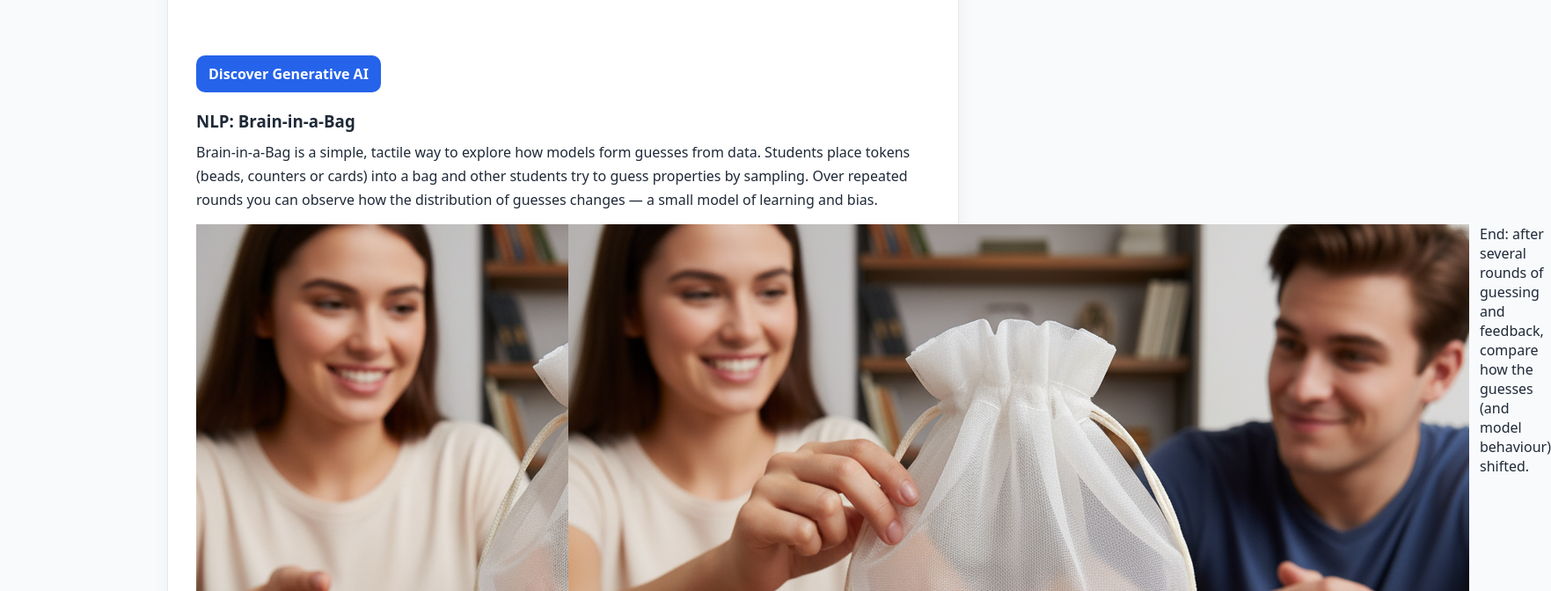
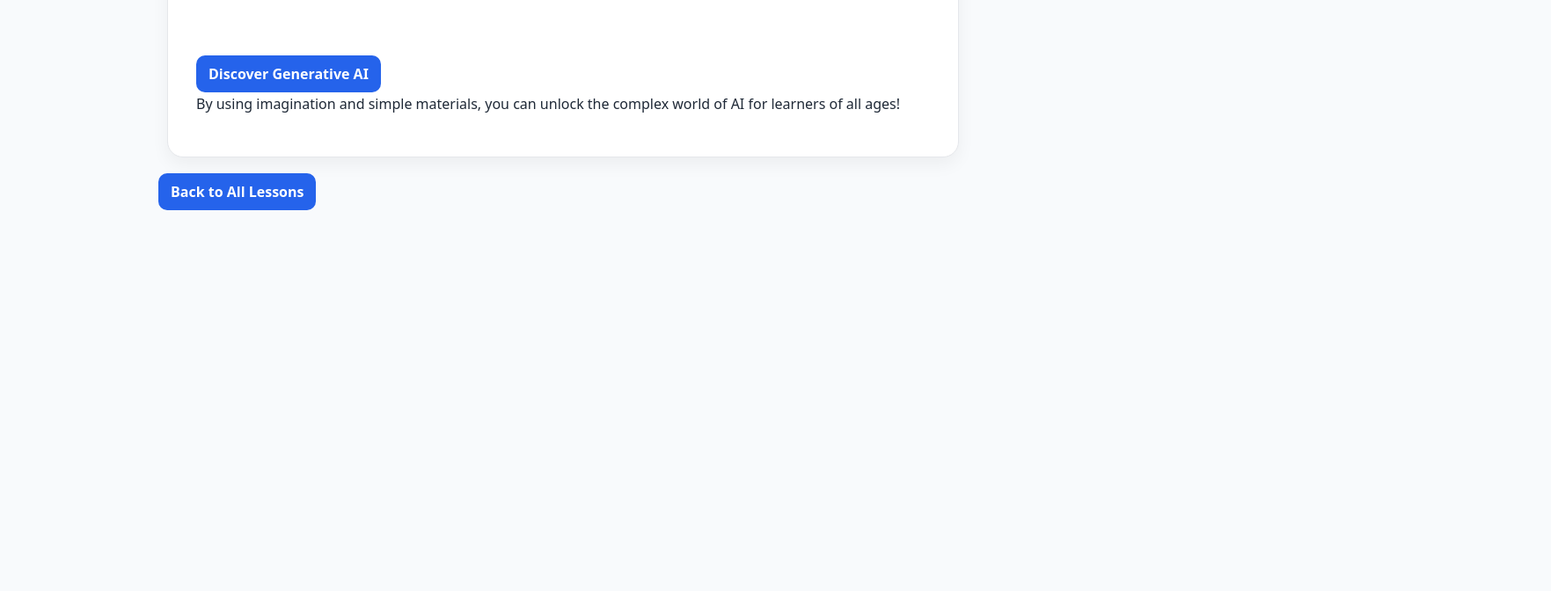
Before and after one commit to clarkngo/AI-Unplugged, a React (Vite) app: page /#/how-to-teach in a window 1280 px wide. Shown: the part 2580-3252 px from the top of the page at 88% size, 1763 px wide, since content can reach past the window. After the commit the page ends 2879 px from the top, so only its background shows below. Built offline with nearby package versions, Linux system fonts and the light colour scheme.

Commit message:
chore: move Brain-in-a-Bag images/section to NLP page

```diff
--- a/src/pages/HowToTeach.jsx
+++ b/src/pages/HowToTeach.jsx
@@ -45,19 +45,7 @@ export default function HowToTeach() {
           <img src={asset('images/story-dice.svg')} alt="Story Dice Game" className="activity-image" />
           <Link to="/generative-ai" className="back-link">Discover Generative AI</Link>
 
-          <h3>NLP: Brain-in-a-Bag</h3>
-          <p>Brain-in-a-Bag is a simple, tactile way to explore how models form guesses from data. Students place tokens (beads, counters or cards) into a bag and other students try to guess properties by sampling. Over repeated rounds you can observe how the distribution of guesses changes — a small model of learning and bias.</p>
-          <div className="activity-visual">
-            <div className="step">
-              <img src={asset('images/brain-in-a-bag-start.png')} alt="Brain-in-a-bag — start" />
-              <div className="step-body">Start: set up the bag with a mix of tokens representing the data the model will see.</div>
-            </div>
-            <div className="step">
-              <img src={asset('images/brain-in-a-bag-end.png')} alt="Brain-in-a-bag — end" />
-              <div className="step-body">End: after several rounds of guessing and feedback, compare how the guesses (and model behaviour) shifted.</div>
-            </div>
-          </div>
-          <Link to="/nlp" className="back-link">Try Brain-in-a-Bag (NLP)</Link>
+
 
           <p>By using imagination and simple materials, you can unlock the complex world of AI for learners of all ages!</p>
         </div>
--- a/src/pages/NLP.jsx
+++ b/src/pages/NLP.jsx
@@ -36,7 +36,7 @@ export default function NLP() {
                   <div className="step-num">1</div>
                   <div className="step-body">
                     <p>Start with an equal number of colored beads in a bag.</p>
-                    <img src={"/AI-Unplugged/images/brain-in-a-bag.svg"} alt="brain in a bag" />
+                    <img src={asset('images/brain-in-a-bag-start.png')} alt="Brain-in-a-bag — start" />
                   </div>
                 </div>
                 <div className="step">
@@ -71,7 +71,7 @@ export default function NLP() {
               <li>If you guessed incorrectly, your friend says "No!". To "punish" the brain, you take the bead out of the bag.</li>
               <li>Play again! Over time, the bag will have more of the color that your friend picked, and you will be more likely to guess correctly. The "brain" has learned!</li>
             </ol>
-            <img src={asset('images/brain-in-a-bag.svg')} alt="Brain in a Bag Activity" className="activity-image" />
+            <img src={asset('images/brain-in-a-bag-end.png')} alt="Brain in a Bag — result" className="activity-image" />
           </div>
 
           <Link to="/" className="back-link">🏡 Back to All Lessons</Link>
```
